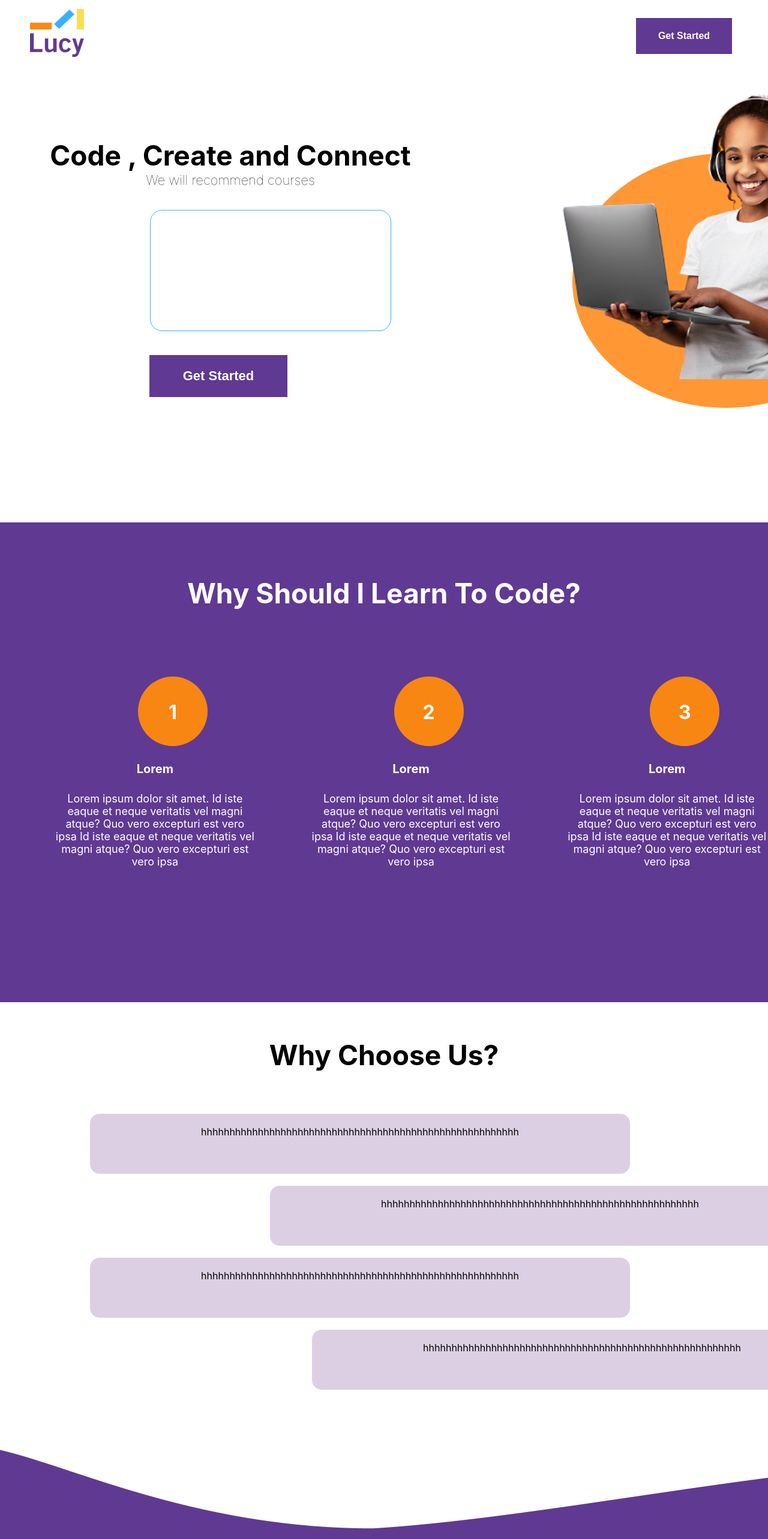
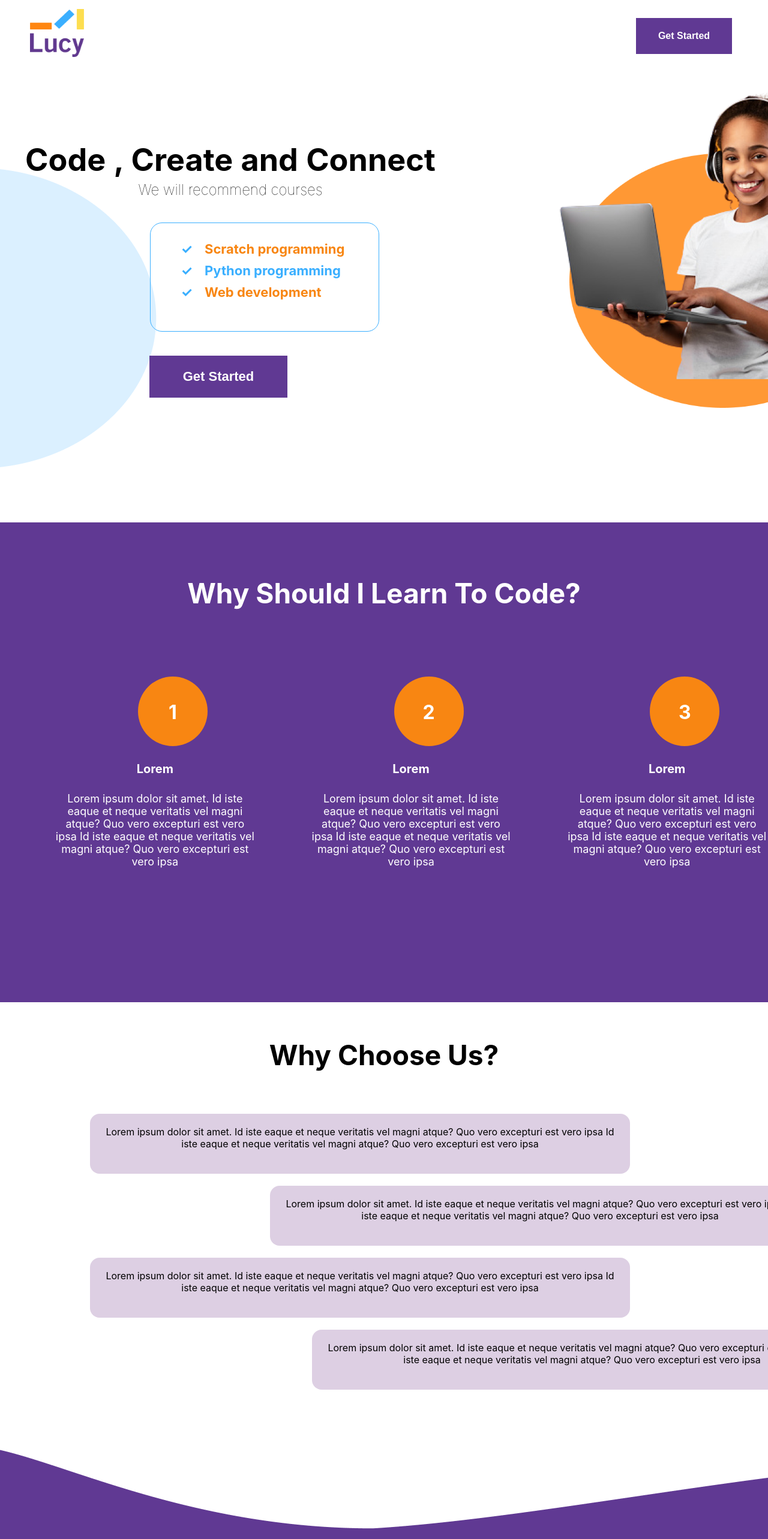
Before and after one commit to Melat16/LMS-Lucy, a React (Create React App) app: page / in a window 1280 px wide. Shown: the top 2566 px of the page at 60% size. Built offline with nearby package versions, Linux system fonts and the light colour scheme.

Commit message:
adding contents

```diff
--- a/src/components/Footer.js
+++ b/src/components/Footer.js
@@ -10,20 +10,31 @@ export default function Footer(){
 
 </Container>
 <Last>
-
+<P>Lucy All rights reserved.</P>
 </Last>
 </Main>
     )
 }
 const Main = styled.div`
 
+background-image: url(${Background});
+
 `
 const Container = styled.div`
 height:450px;
-background-image: url(${Background});
+margin-bottom:0px;
 `
 const Last = styled.div`
-height:80px;
+height:70px;
 background-color:rgb(108, 63, 168);
 width:100%;
+margin: 0px;
 `
+
+const P = styled.p`
+font-size: 18px;
+font-weight:lighter;
+color:white;
+text-align: center;
+padding-top: 15px;
+`
--- a/src/components/Home.js
+++ b/src/components/Home.js
@@ -1,7 +1,7 @@
 import React from "react";
 import styled from 'styled-components'
 import image1 from '../assets/girl.png'
-
+import Background from "../assets/Frame 39.png"
 
 export default function Home(){
     return(
@@ -11,14 +11,24 @@ export default function Home(){
     <H1>Code , Create and Connect</H1>
     <H5>We will recommend courses</H5>
     <Sub>
-
+        <Ul>
+            <Li>
+               Scratch programming
+            </Li>
+            <Li2>
+                Python programming
+            </Li2>
+            <Li3>
+            Web development
+            </Li3>
+        </Ul>
     </Sub>
     <Button>Get Started</Button>
 
 </Left>
 <Right>
 <img alt='background' src={image1} style={{
-    marginLeft:'105px',
+    marginLeft:'100px',
               height: '550px',
               width: '530px',
             }} />
@@ -30,8 +40,11 @@ export default function Home(){
 }
 
 const Container = styled.div`
+
+background-image: url(${Background});
 height: 90vh;
 width: 100%;
+
 `
 const Left = styled.div`
 float:left;
@@ -49,14 +62,15 @@ margin-top:10px;
 `
 
 const H1 = styled.h1`
-font-size:46px;
-font-weight:bold;
-margin-bottom:0px;
+font-size:52px;
+font-weight:400px;
+margin-bottom:4px;
+word-spacing: 1px;
 `
 
 const H5 = styled.h5`
 margin-top:0px;
-font-size:22px;
+font-size:24px;
 font-weight:lighter;
 `
 const Button = styled.button`
@@ -76,8 +90,49 @@ border-style:solid;
 border-color:rgb(58,175,255);
 border-radius:20px;
 border-width:1px;
-width:400px ;
-height:200px;
+width:380px ;
+height:180px;
 margin-left: 250px;
 margin-bottom:40px;
 `
+const Ul = styled.ul`
+
+margin-left: 30px;
+margin-top:30px;
+`
+const Li = styled.li`
+font-size:22px;
+font-weight: bold;
+text-align: left;
+padding-bottom:10px;
+padding-left: 20px;
+color: rgb(248, 134, 18);
+&::marker{
+    color: rgb(58, 175, 255);
+  content: "✓";
+}
+`
+const Li2 = styled.li`
+font-size:22px;
+font-weight: bold;
+text-align: left;
+padding-bottom:10px;
+padding-left: 20px;
+color: rgb(58, 175, 255);
+&::marker{
+    color: rgb(58, 175, 255);
+  content: "✓";
+}
+`
+const Li3 = styled.li`
+font-size:22px;
+font-weight: bold;
+text-align: left;
+padding-bottom:10px;
+padding-left: 20px;
+color: rgb(248, 134, 18);
+&::marker{
+    color: rgb(58, 175, 255);
+  content: "✓";
+}
+`
--- a/src/components/WhyChooseUs.js
+++ b/src/components/WhyChooseUs.js
@@ -54,20 +54,28 @@ export default function WhyChooseUs(){
     <H1>Why Choose Us?</H1>
     <Sub>
 
-        <P>hhhhhhhhhhhhhhhhhhhhhhhhhhhhhhhhhhhhhhhhhhhhhhhhhhhhhhhh</P>
+    <P>Lorem ipsum dolor sit amet. Id iste eaque et neque veritatis vel magni
+         atque? Quo vero excepturi est vero ipsa Id iste eaque et neque
+         veritatis vel magni atque? Quo vero excepturi est vero ipsa</P>
     </Sub>
     <Sub2>
 
-        <P>hhhhhhhhhhhhhhhhhhhhhhhhhhhhhhhhhhhhhhhhhhhhhhhhhhhhhhhh</P>
+    <P>Lorem ipsum dolor sit amet. Id iste eaque et neque veritatis vel magni
+         atque? Quo vero excepturi est vero ipsa Id iste eaque et neque
+         veritatis vel magni atque? Quo vero excepturi est vero ipsa</P>
     </Sub2>
     <Sub3>
 
-        <P>hhhhhhhhhhhhhhhhhhhhhhhhhhhhhhhhhhhhhhhhhhhhhhhhhhhhhhhh</P>
+    <P>Lorem ipsum dolor sit amet. Id iste eaque et neque veritatis vel magni
+         atque? Quo vero excepturi est vero ipsa Id iste eaque et neque
+         veritatis vel magni atque? Quo vero excepturi est vero ipsa</P>
     </Sub3>
 
     <Sub4>
 
-        <P>hhhhhhhhhhhhhhhhhhhhhhhhhhhhhhhhhhhhhhhhhhhhhhhhhhhhhhhh</P>
+    <P>Lorem ipsum dolor sit amet. Id iste eaque et neque veritatis vel magni
+         atque? Quo vero excepturi est vero ipsa Id iste eaque et neque
+         veritatis vel magni atque? Quo vero excepturi est vero ipsa</P>
     </Sub4>
 </Container>
     )
```
Also changed, not shown: src/assets/Frame 39 (1).png (added), src/assets/Frame 39.png (added).
